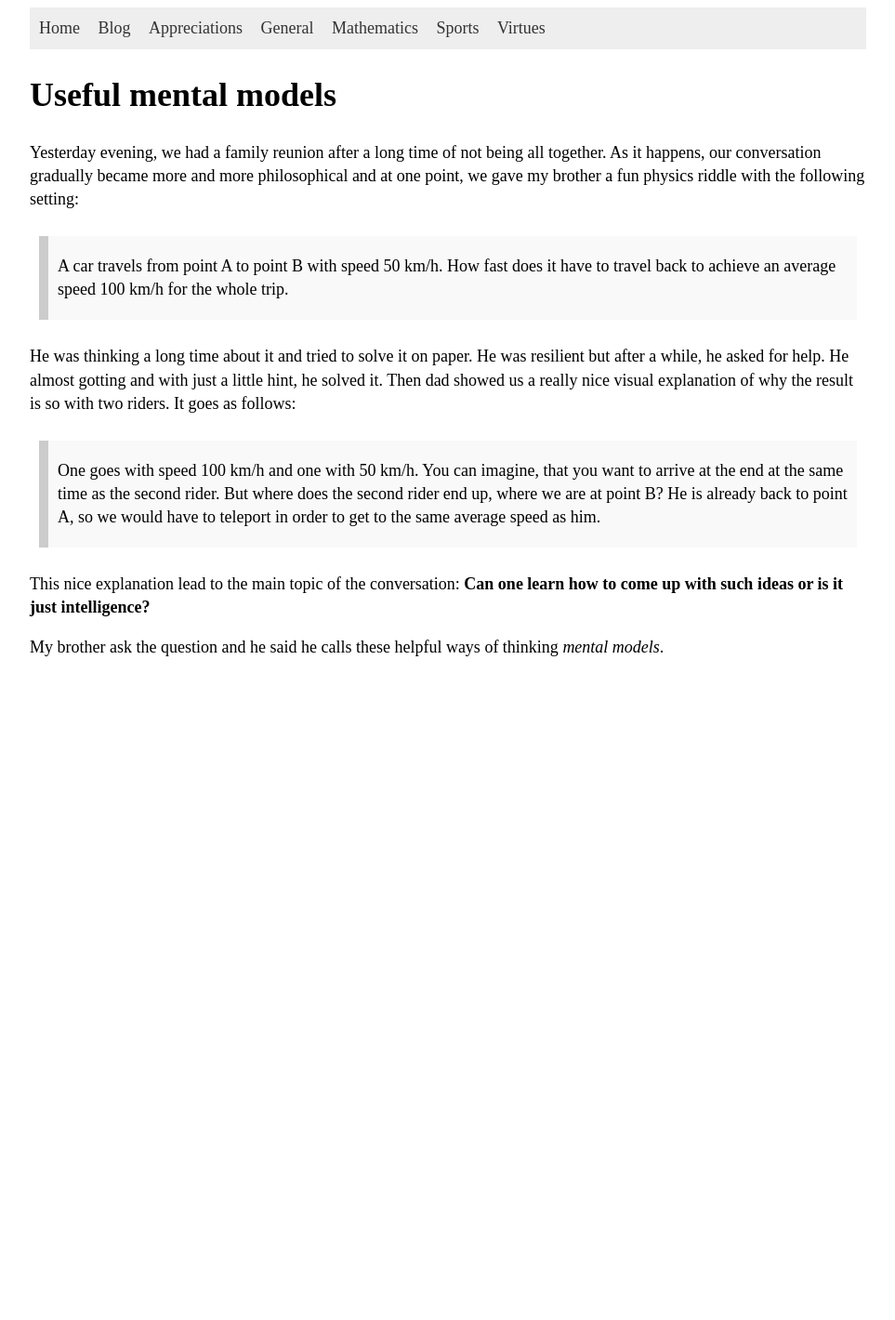
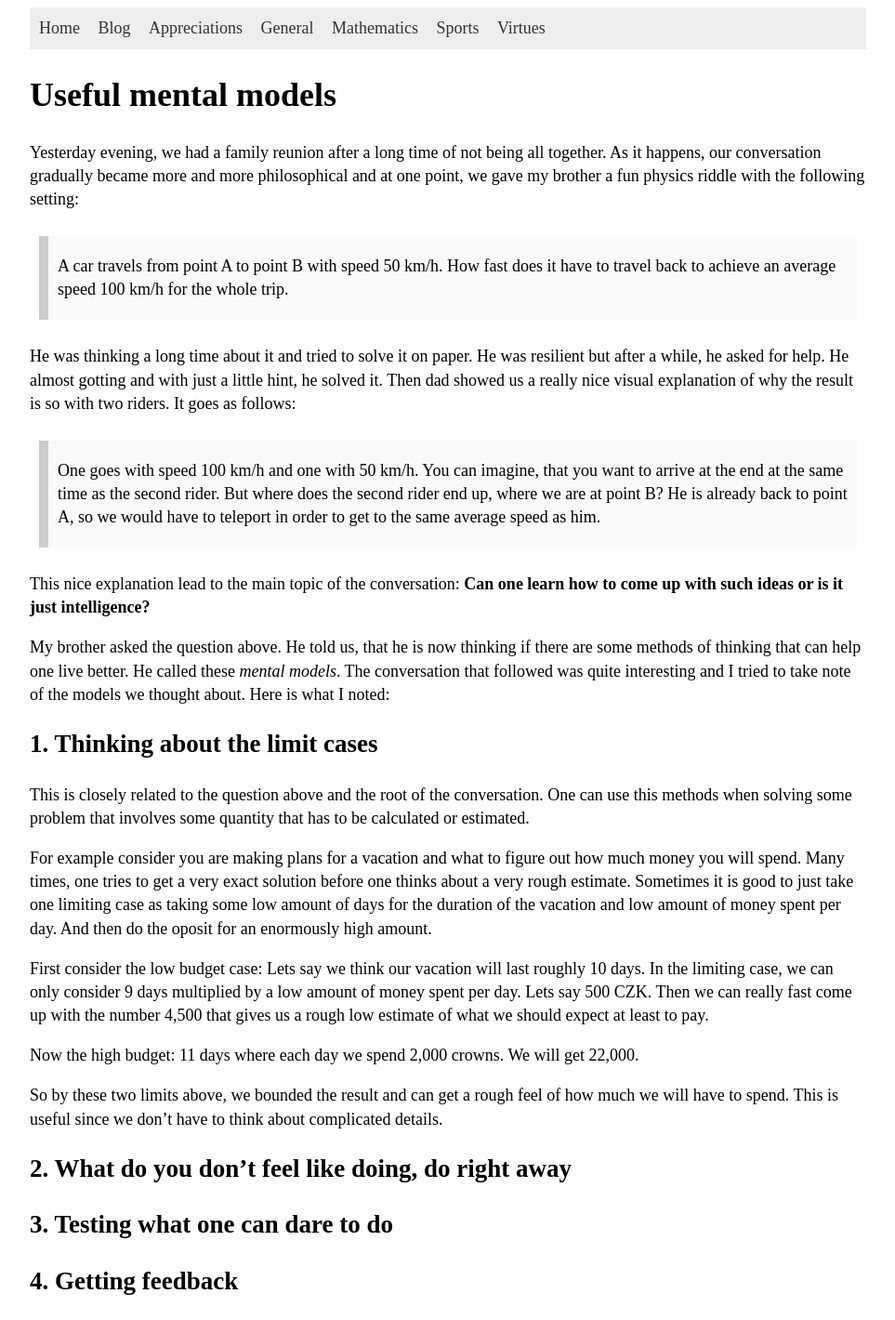
Before and after one commit to hartmaj2/hartmaj2.github.io, a Jekyll site: the page built from _posts/2025-04-12-post.md, in a window 1280 px wide. Shown: the whole page at 93% size, without its empty margins (158-1121 px from the left). Built offline with Jekyll 4.4.1, drawn with Linux system fonts in a browser that asks for light colours; before the commit the page ends 900 px from its top, so only the background shows below that.

Commit message:
Update blog

```diff
--- a/_posts/2025-04-12-post.md
+++ b/_posts/2025-04-12-post.md
@@ -15,4 +15,22 @@ He was thinking a long time about it and tried to solve it on paper. He was resi
 
 This nice explanation lead to the main topic of the conversation: **Can one learn how to come up with such ideas or is it just intelligence?**
 
-My brother ask the question and he said he calls these helpful ways of thinking *mental models*.
+My brother asked the question above. He told us, that he is now thinking if there are some methods of thinking that can help one live better. He called these *mental models*. The conversation that followed was quite interesting and I tried to take note of the models we thought about. Here is what I noted:
+
+## 1. Thinking about the limit cases
+
+This is closely related to the question above and the root of the conversation. One can use this methods when solving some problem that involves some quantity that has to be calculated or estimated.
+
+For example consider you are making plans for a vacation and what to figure out how much money you will spend. Many times, one tries to get a very exact solution before one thinks about a very rough estimate. Sometimes it is good to just take one limiting case as taking some low amount of days for the duration of the vacation and low amount of money spent per day. And then do the oposit for an enormously high amount.
+
+First consider the low budget case: Lets say we think our vacation will last roughly 10 days. In the limiting case, we can only consider 9 days multiplied by a low amount of money spent per day. Lets say 500 CZK. Then we can really fast come up with the number 4,500 that gives us a rough low estimate of what we should expect at least to pay.
+
+Now the high budget: 11 days where each day we spend 2,000 crowns. We will get 22,000.
+
+So by these two limits above, we bounded the result and can get a rough feel of how much we will have to spend. This is useful since we don't have to think about complicated details.
+
+## 2. What do you don't feel like doing, do right away
+
+## 3. Testing what one can dare to do
+
+## 4. Getting feedback
```
